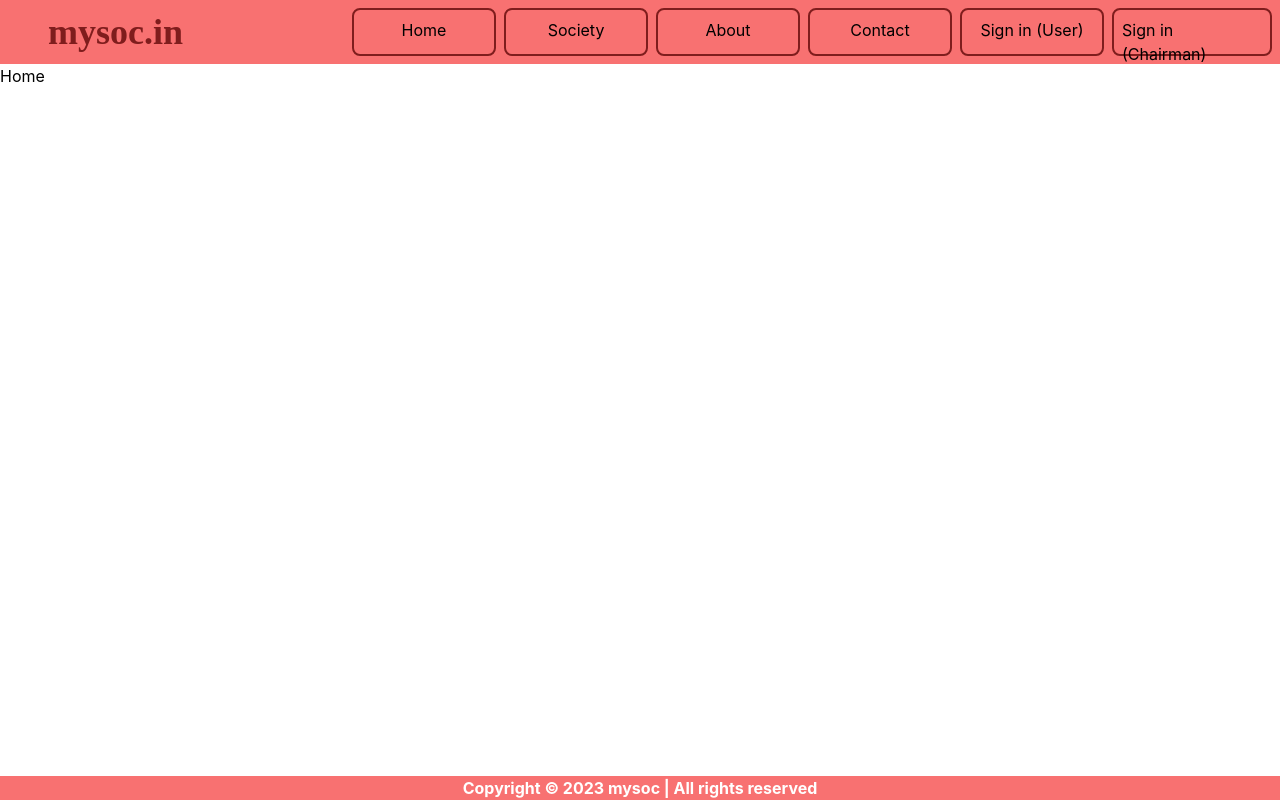
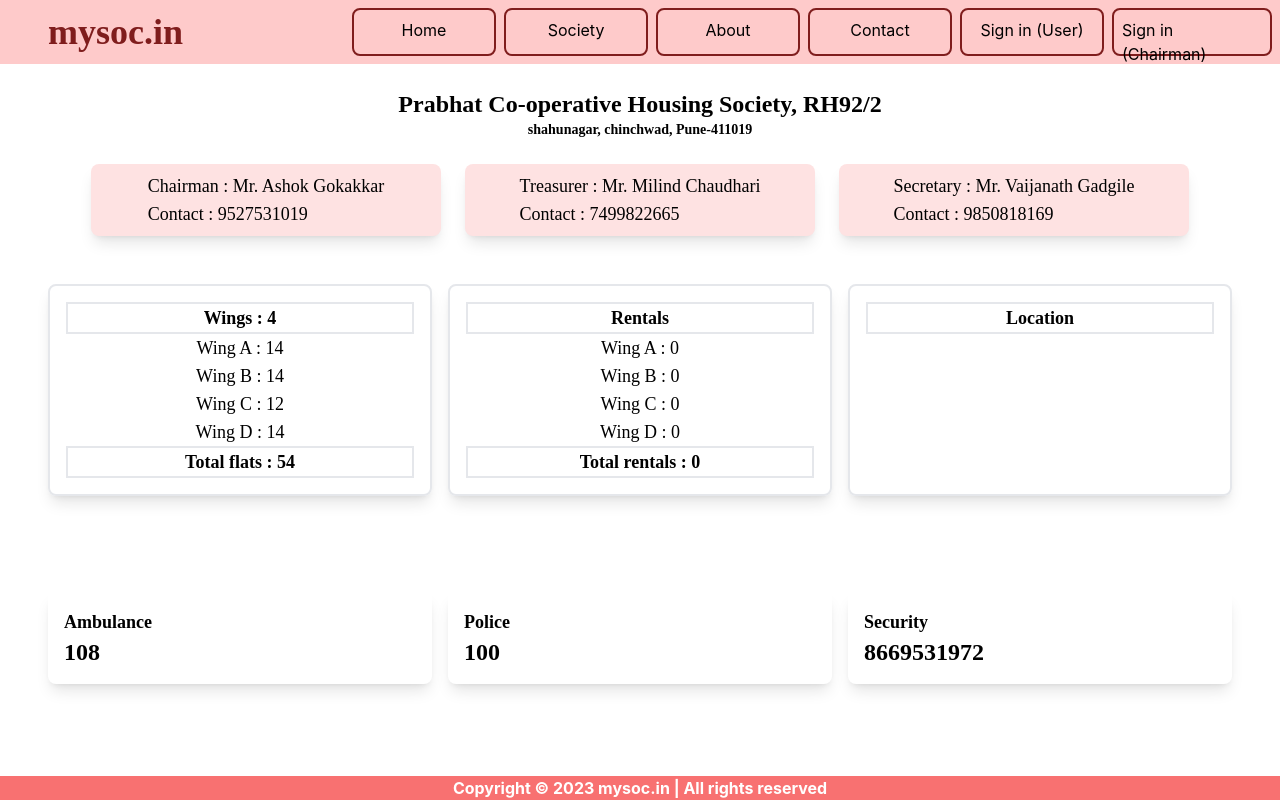
Before and after one commit to yashgokakkar99/MySociety, a React (Create React App) app in the folder mysoc/: page / in a window 1280 px wide. Built offline with nearby package versions, Linux system fonts and the light colour scheme.

Commit message:
Updated Home page

```diff
--- a/mysoc/src/components/About.jsx
+++ b/mysoc/src/components/About.jsx
@@ -1,9 +1,24 @@
-import React from 'react'
+import React from "react";
 
 function About() {
   return (
-    <div>About</div>
-  )
+    <div className=" w-[600px] m-auto flex p-6 rounded-lg shadow-lg shadow-black-500/70 hover:shadow-red-400/70 mt-24 bg-red-100">
+      <div className="flex justify-start font-brush text-lg">
+        Name: Yash Ashok Gokakkar<br></br>
+        Education: B.E Computer Engineering (2024)<br></br>
+        Skills: MERN Stack Developer<br></br>
+      </div>
+      <div className="flex-col justify-end flex-grow">
+        <div className="flex justify-end">
+          <button className="ml-auto rounded-sm w-32 shadow-lg shadow-black-500/70 text-red-900 hover:font-bold bg-red-200 hover:bg-red-300 hover:shadow-red-400/70 text-lg">Connect</button>
+        </div>
+
+        <div className="flex justify-end mt-4">
+          <button className="ml-auto rounded-sm w-32 shadow-lg shadow-black-500/70 text-red-900 hover:font-bold bg-red-200 hover:bg-red-300 hover:shadow-red-400/70 text-lg">Resume</button>
+        </div>
+      </div>
+    </div>
+  );
 }
 
-export default About
+export default About;
--- a/mysoc/src/components/ChairmanLogin.jsx
+++ b/mysoc/src/components/ChairmanLogin.jsx
@@ -18,7 +18,7 @@ function ChairmanLogin() {
     }
   }
   return (
-    <div className="hover:shadow-red-400/70 rounded-lg flex justify-center w-[400px] item-center m-auto mt-24 p-4 shadow-lg shadow-black-500/70">
+    <div className="shadow-lg shadow-black-500/70 hover:shadow-red-400/70 rounded-lg flex justify-center w-[400px] item-center m-auto mt-24 p-4">
       <form onSubmit={handleChairLogin}>
         <div>
           <div className="flex justify-center font-bold text-red-700">
--- a/mysoc/src/components/Footer.jsx
+++ b/mysoc/src/components/Footer.jsx
@@ -2,7 +2,7 @@ import React from 'react'
 
 function Footer() {
   return (
-    <div className="fixed bottom-0 w-full bg-red-400 text-white h-18 flex justify-center text-red-900 font-bold">Copyright © 2023 mysoc | All rights reserved</div>
+    <div className="fixed bottom-0 w-full bg-red-400 text-white h-18 flex justify-center text-red-900 font-bold">Copyright © 2023 mysoc.in | All rights reserved</div>
   )
 }
 
--- a/mysoc/src/components/Home.jsx
+++ b/mysoc/src/components/Home.jsx
@@ -2,7 +2,63 @@ import React from 'react'
 
 function Home() {
   return (
-    <div>Home</div>
+    <>
+    <div>
+      <div className="w-full font-bold font-brush flex-col p-6">
+        <div className='flex justify-center text-2xl'>Prabhat Co-operative Housing Society, RH92/2</div>
+        <div className='flex justify-center text-sm'>shahunagar, chinchwad, Pune-411019</div>
+      </div>
+      <div className="w-full text-lg font-brush flex justify-center flex space-x-6">
+        <div className="w-[350px] rounded-lg p-2 flex justify-center hover:shadow-red-400/70 shadow-lg shadow-black-500/70 bg-red-100 hover:bg-white hover:font-bold">
+          Chairman : Mr. Ashok Gokakkar<br></br>
+          Contact : 9527531019
+        </div>
+        <div className="w-[350px] rounded-lg p-2 flex justify-center hover:shadow-red-400/70 shadow-lg shadow-black-500/70 bg-red-100 hover:bg-white hover:font-bold">
+        Treasurer : Mr. Milind Chaudhari<br></br>
+          Contact : 7499822665
+        </div>
+        <div className="w-[350px] rounded-lg p-2 flex justify-center hover:shadow-red-400/70 shadow-lg shadow-black-500/70 bg-red-100 hover:bg-white hover:font-bold">
+          Secretary : Mr. Vaijanath Gadgile<br></br>
+          Contact : 9850818169
+        </div>
+      </div>
+    </div>
+    <div className='flex h-auto p-12 space-x-4 justify-center font-brush text-lg'>
+      <div className='border-2 w-[400px] rounded-lg p-4 shadow-lg shadow-black-500/70 hover:shadow-red-400/70'>
+        <div className='border-2 flex justify-center font-bold'>Wings  : 4</div>
+        <div className='flex justify-center'>Wing A : 14</div>
+        <div className='flex justify-center'>Wing B : 14</div>
+        <div className='flex justify-center'>Wing C : 12</div>
+        <div className='flex justify-center'>Wing D : 14</div>
+        <div className='border-2 flex justify-center font-bold'>Total flats : 54</div>
+      </div>
+      <div className='border-2 w-[400px] rounded-lg p-4 shadow-lg shadow-black-500/70 hover:shadow-red-400/70'>
+        <div className='border-2 flex justify-center font-bold'>Rentals</div>
+        <div className='flex justify-center'>Wing A : 0</div>
+        <div className='flex justify-center'>Wing B : 0</div>
+        <div className='flex justify-center'>Wing C : 0</div>
+        <div className='flex justify-center'>Wing D : 0</div>
+        <div className='border-2 flex justify-center font-bold'>Total rentals : 0</div>
+      </div>
+      <div className='border-2 w-[400px] rounded-lg p-4 shadow-lg shadow-black-500/70 hover:shadow-red-400/70'>
+        <div className='border-2 flex justify-center font-bold'>Location</div>
+      </div>
+    </div>
+    <div className='flex h-auto p-12 space-x-4 justify-center font-brush text-lg'>
+      <div className='hover:bg-green-200 hover:border-green-400 hover:border-4 w-[400px] rounded-lg p-4 shadow-lg shadow-black-500/70'>
+        <div className='font-bold'>Ambulance</div>
+        <div className='font-bold text-2xl'>108</div>
+      </div>
+      <div className='hover:bg-blue-200 hover:border-blue-400 hover:border-4 w-[400px] rounded-lg p-4 shadow-lg shadow-black-500/70'>
+        <div className='font-bold'>Police</div>
+        <div className='font-bold text-2xl'>100</div>
+      </div>
+      <div className='hover:bg-orange-200 hover:border-orange-400 hover:border-4 w-[400px] rounded-lg p-4 shadow-lg shadow-black-500/70'>
+        <div className='font-bold'>Security</div>
+        <div className='font-bold text-2xl'>8669531972</div>
+      </div>
+    </div>
+    </>
   )
 }
 
--- a/mysoc/src/components/Navbar.jsx
+++ b/mysoc/src/components/Navbar.jsx
@@ -3,7 +3,7 @@ import { Link } from "react-router-dom";
 
 function Navbar() {
   return (
-    <div className="sticky bg-red-400 fixed w-full flex">
+    <div className="sticky bg-red-200 fixed w-full flex">
       <div className="flex items-center w-1/5 px-12 font-bold text-red-900 text-4xl font-brush">mysoc.in</div>
       <div className="flex justify-end w-4/5 space-x-2 p-2">
         <Link
```
